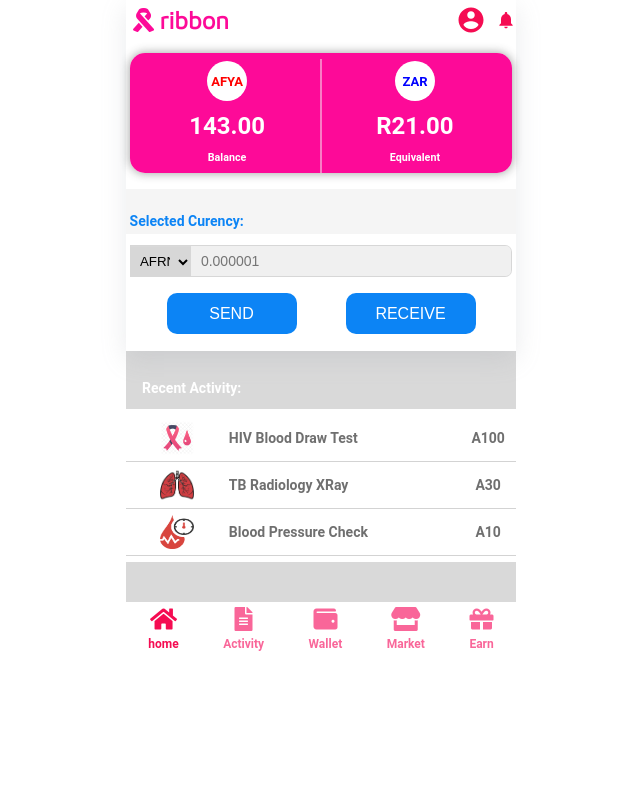
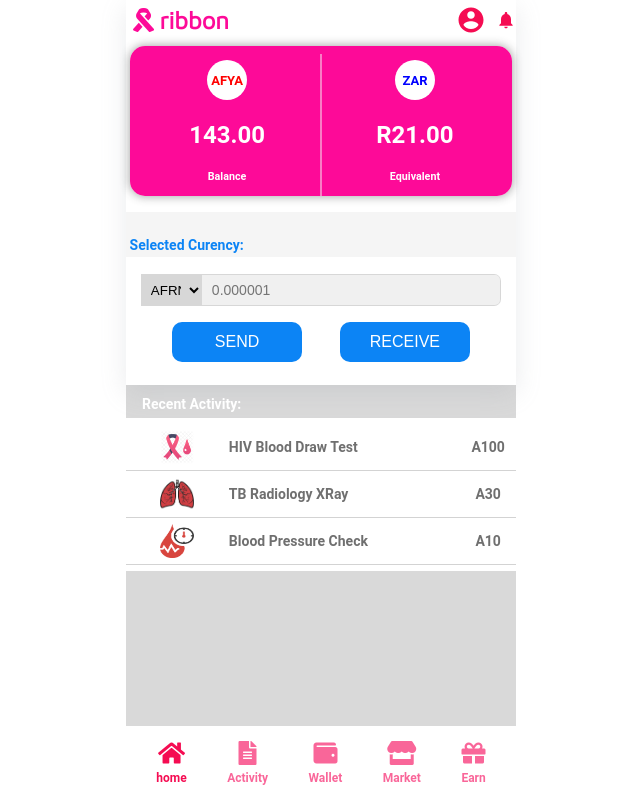
Before and after one commit to bobbycrooz/react-intern-task, a React (Create React App) app: page / in a window 1280 px wide. Shown: the whole page, without its empty margins (319-959 px from the left). Built offline with nearby package versions, Linux system fonts and the light colour scheme.

Commit message:
almost done

```diff
--- a/src/App.js
+++ b/src/App.js
@@ -1,12 +1,17 @@
 import React from "react";
 import styled from "styled-components";
 import { Header, RecentActivities, Footer } from "./components";
+import {BrowserRouter as Router} from 'react-router-dom'
 
 
 
 const AppContainer = styled.div`
   width: 390px;
     background-color: #d8d8d8f5;
+      position:relative;
+      height:100vh;
+
+
 
 
   @media screen and (max-width: 440px) {
@@ -18,11 +23,13 @@
 
 function App() {
   return (
+   <Router>
     <AppContainer>
       <Header />
       <RecentActivities/>
       <Footer/>
     </AppContainer>
+ </Router>
   );
 }
 
--- a/src/components/Footer.js
+++ b/src/components/Footer.js
@@ -1,25 +1,30 @@
 import React from "react";
 import styled from "styled-components";
+import { Link} from 'react-router-dom'
 
 
 const Container = styled.div`
   width: 100%;
   background-color: #fff;
   margin-top: 2.5rem;
+  position: absolute;
+  bottom:0;
   .iconBox {
     width: 100%;
     height: 100%;
+    padding:10px;
     background-color: #ffffff;
     display: flex;
     justify-content: space-around;
 
 
-    span {
+    .span {
       padding: 5px;
       display: flex;
       justify-content: center;
       flex-direction: column;
       align-items: center;
+      text-decoration:none;
       color:#f50c5ea1;
 
 
@@ -28,6 +33,8 @@
          font-size: 24px;
         /* font-weight: 600; */
       }
+
+
       p {
         font-size: 12px;
         font-weight: 600;
@@ -49,36 +56,39 @@
 
 const Footer = () => {
   return (
+
+
     <Container>
-      <div className="iconBox">
-        <span  className="active">
+      <div className="iconBox" >
+        <Link  className="active span"  to='/home'>
           <i class="fas fa-home"></i>
 
           <p>home</p>
-        </span>
+        </Link>
 
-        <span>
-          <i class="fas fa-file-alt"></i>
+        <Link to='/' className="span">
+          <i class="fas fa-file-alt" to='/activity'></i>
           <p>Activity</p>
-        </span>
+        </Link>
 
-        <span>
+        <Link  to='/wallet'  className="span">
           <i class="fas fa-wallet"></i>
 
           <p>Wallet</p>
-        </span>
+        </Link>
 
-        <span>
+        <Link to='/market'  className="span">
          <i class="fas fa-store"></i>
           <p>Market</p>
-        </span>
+        </Link>
 
-        <span>
+        <Link  to='/earn'  className="span">
           <i class="fas fa-gift"></i>
           <p>Earn</p>
-        </span>
+        </Link>
       </div>
     </Container>
+
   );
 };
 
--- a/src/components/Header.js
+++ b/src/components/Header.js
@@ -54,10 +54,10 @@
   justify-content: space-around;
   padding: 0.2rem;
   width: 98%;
-  height: 120px;
+  height: 150px;
   background-color: rgba(253, 0, 148, 0.96);
   border-radius: 15px;
-  margin-top: 0.8rem;
+  margin-top: 0.4rem;
   box-shadow: 0 0 10px 0.6px rgba(51, 51, 51, 0.44);
   position: relative;
   color: #fff;
--- a/src/components/RecentActivities.js
+++ b/src/components/RecentActivities.js
@@ -6,11 +6,11 @@
 
 const Container = styled.div`
   width: 100%;
-  margin-top: 1rem;
+  margin-top: 0.3rem;
   div.title {
     background-color: transparent;
     color: #ffffff;
-    padding: 0.8rem 1rem;
+    padding: 0.4rem 1rem;
     font-size: 14px;
     font-weight: 600;
     text-transform: capitalize;
--- a/src/components/SelectCurrency.js
+++ b/src/components/SelectCurrency.js
@@ -18,7 +18,7 @@
   div.card {
     width: 100%;
     background-color: #fff;
-    padding: 0.4rem 0;
+    padding: 0.7rem ;
     display: flex;
     flex-direction: column;
     align-items: center;
```
